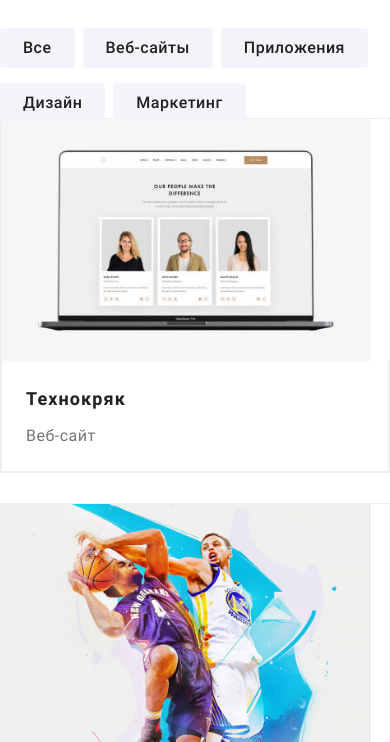
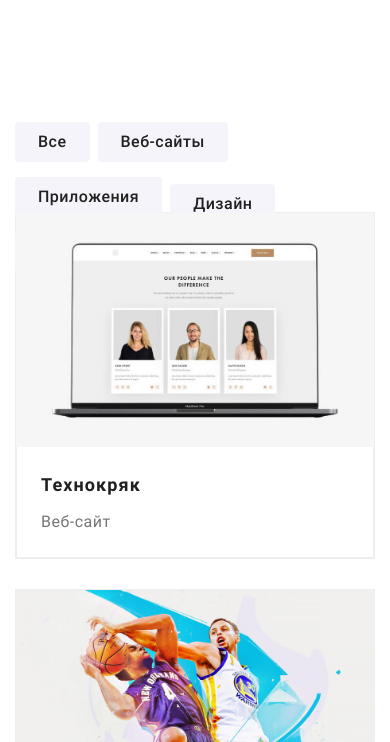
Before and after one commit to Sasha-create/goit-markup-hw-08, a plain HTML site: page portfolio.html in a window 390 px wide. Shown: the part 82-824 px from the top of the page. Drawn offline with nearby package versions, Linux system fonts and the light colour scheme.

Commit message:
portfolio

```diff
--- a/sass/components/_navigation.scss
+++ b/sass/components/_navigation.scss
@@ -10,7 +10,7 @@
 
   @media screen and (max-width: 767px) {
     display: flex;
-    justify-content: space-between; /*flex-start ;*/
+    justify-content: center; /*flex-start ;*/
     align-items: center;
   }
   @media screen and (max-width: 1299px) {
--- a/sass/layouts/_portfolio-buttons.scss
+++ b/sass/layouts/_portfolio-buttons.scss
@@ -99,7 +99,7 @@
     display: flex;
     justify-content: center;
     align-items: center;
-    padding-top: 94px;
+    padding: 0;
     margin-bottom: 50px;
   }
 }
--- a/sass/layouts/_portfolio-overlay.scss
+++ b/sass/layouts/_portfolio-overlay.scss
@@ -1,15 +1,13 @@
 .img-work {
   @include for-size(mobile) {
     display: block;
-    width: 100%;
   }
   @include for-size(tablet) {
     display: flex;
     flex-wrap: wrap;
-
     flex-basis: calc((100% - 60px) / 2);
   }
-  /*@include for-size(desktop) {
+  @include for-size(desktop) {
     display: flex;
     flex-basis: calc((100% - 90px) / 3);
     margin-right: 30px;
--- a/sass/layouts/_section.scss
+++ b/sass/layouts/_section.scss
@@ -33,11 +33,20 @@
 /*Style for portfolio.html*/
 
 .portfolio-page {
+  /*width: 100%;
+  height: auto;*/
+  padding-left: 15px;
+  padding-right: 15px;
+  padding-top: 94px;
+  padding-bottom: 94px;
+  margin-left: auto;
+  margin-right: auto;
   @include for-size(mobile) {
     display: block;
     width: 100%;
     margin-bottom: 30px;
   }
+
   /* @include for-size(tablet) {
     display: flex;
     flex-basis: calc((100% - 60px) / 2);
@@ -47,15 +56,13 @@
   @include for-size(desktop) {
     display: flex;
     flex-basis: calc((100% - 90px) / 3);
-    margin-right: 30px;
-    margin-bottom: 30px;
-    /*height: auto;
-    padding-left: 15px;
+padding-left: 15px;
     padding-right: 15px;
     padding-top: 94px;
     padding-bottom: 94px;
     margin-left: auto;
-    margin-right: auto;*/
+    margin-right: auto;
+  }*/
 }
 
 .title-potfolio {
```
Also changed, not shown: css/main.css, css/main.min.css, css/portfolio.css, css/portfolio.min.css, 4 other files.
